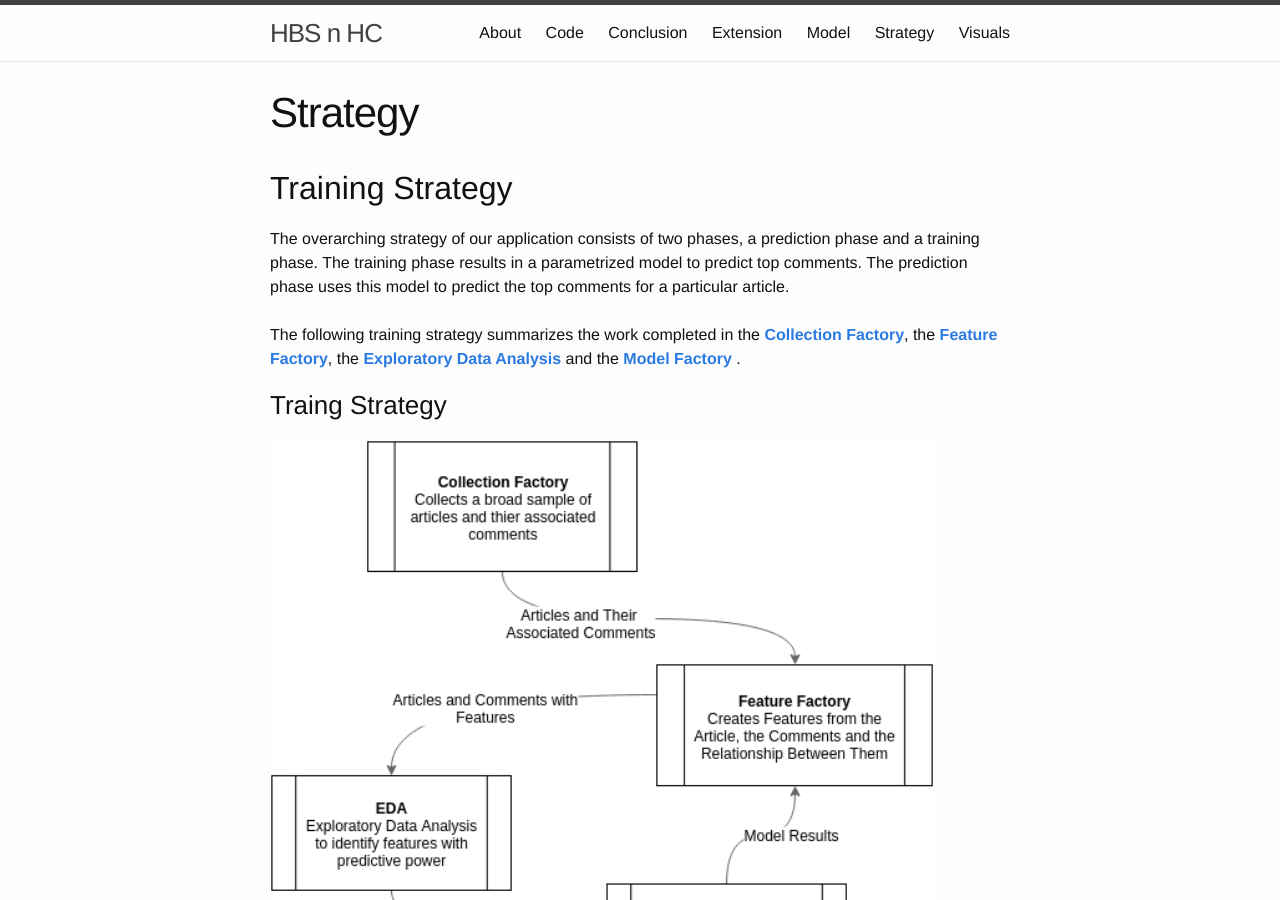
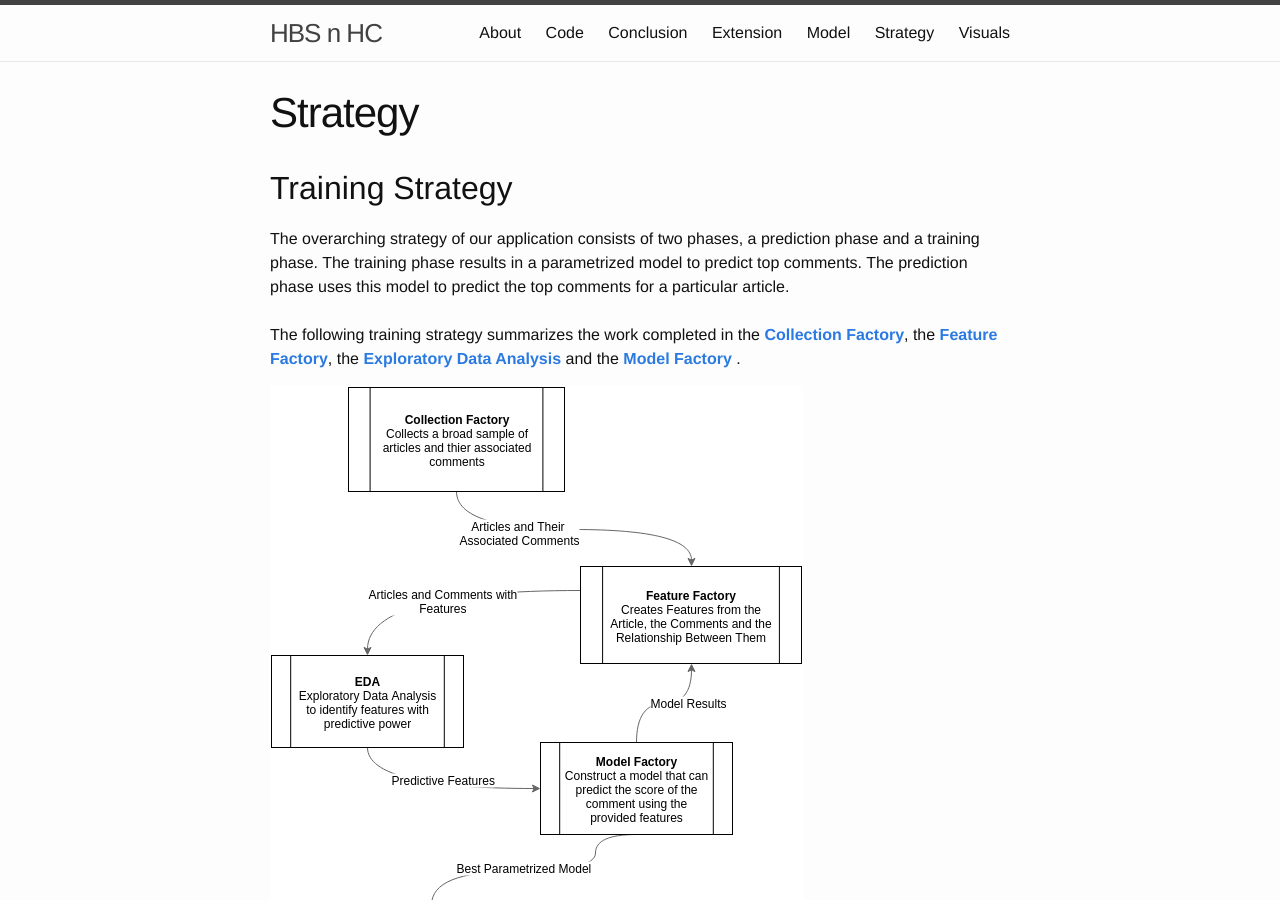
Before and after one commit to UKeeeM/CS109-Project-, a Jekyll site: the page built from strategy.md, in a window 1280 px wide and 900 px high. Built offline with Jekyll 4.4.1, drawn with Linux system fonts in a browser that asks for light colours.

Commit message:
formating

```diff
--- a/strategy.md
+++ b/strategy.md
@@ -10,10 +10,7 @@ The overarching strategy of our application consists of two phases, a prediction
 <br>
 The following training strategy summarizes the work completed in the <a href="https://github.com/UKeeeM/CS109-Project-/blob/master/Collection%20Factory.ipynb">**Collection Factory**</a>, the <a href="https://github.com/UKeeeM/CS109-Project-/blob/master/Feature%20Factory.ipynb">**Feature Factory**</a>, the <a href="https://github.com/UKeeeM/CS109-Project-/blob/master/EDA.ipynb">**Exploratory Data Analysis** </a> and the <a href="https://github.com/UKeeeM/CS109-Project-/blob/master/model.ipynb">**Model Factory** </a>.
 
-<div>
-  <h3>Traing Strategy</h3>
-  <img img width="664" alt="trainingstrat" src="../images/TrainingStrat.png">
-</div>
+<img src="../images/TrainingStrat.png">
 
 <br>
 <br>
```
